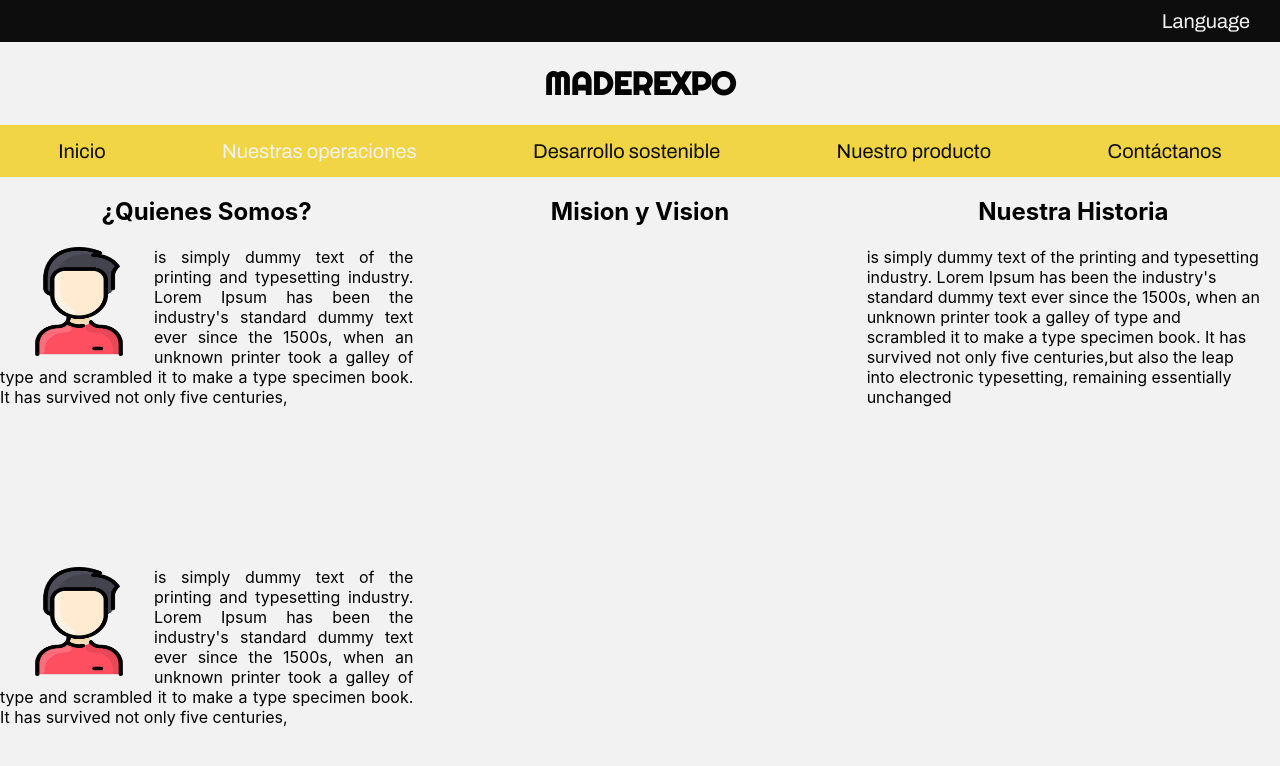
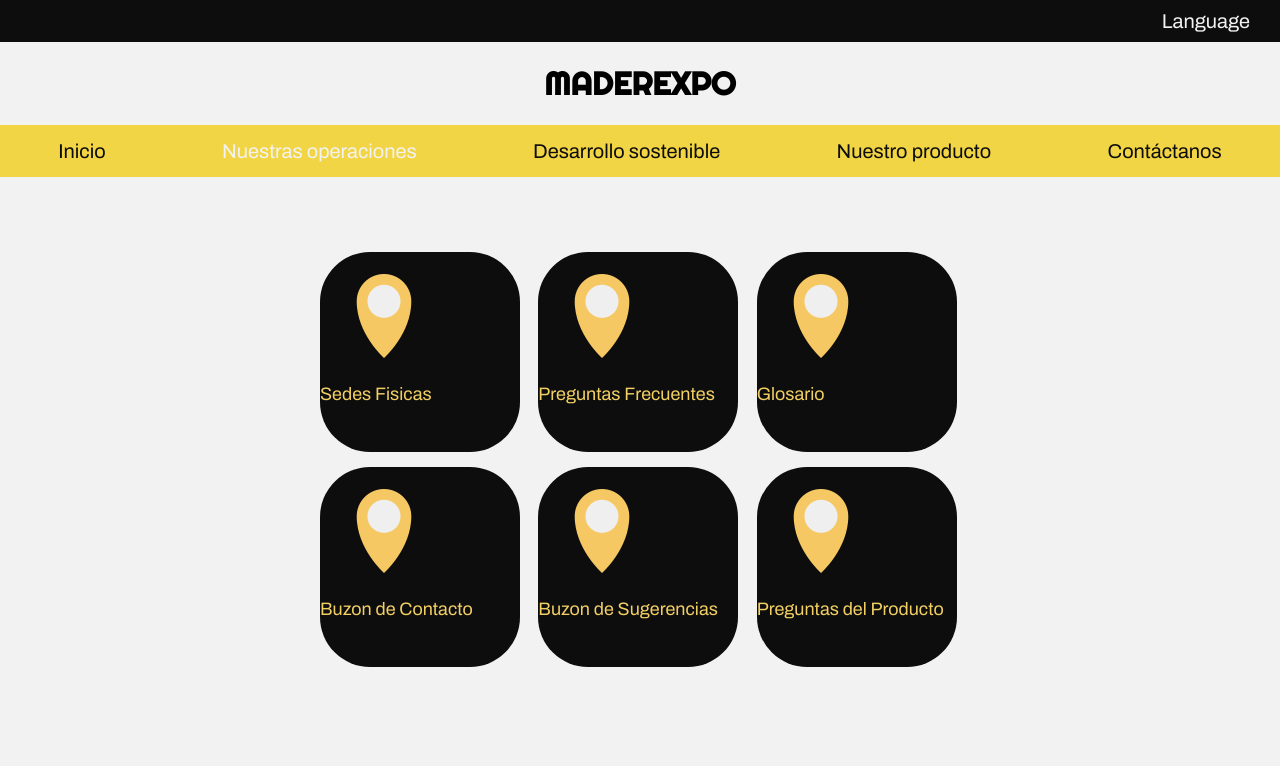
Before and after one commit to Gipamo/Maderexpo, a React (Create React App) app in the folder maderexpo/: page / in a window 1280 px wide. Shown: the top 766 px of the page. Built offline with nearby package versions, Linux system fonts and the light colour scheme; a web font is replaced by a local one.

Commit message:
botones añadidos

```diff
--- a/maderexpo/src/App.css
+++ b/maderexpo/src/App.css
@@ -139,37 +139,8 @@ body{
   background-size: 100% 2px;
 }
 
-.grid{
-  display: grid;
-  width: 100%;
-  height: 100%;
-  grid-template-areas: "left main rigth";
-  grid-template-columns: 1fr 1fr 1fr;
-  grid-template-rows: 70px 1fr 1fr;
-  grid-column-gap: 20px;
-  margin: 0;
-}
-
-.grid1{
-  text-align: center;
-}
-
-.grid2{
-  text-align: justify;
-}
-
-.grid3{
-  text-align: justify;
-  margin-top: 80px;
-}
-
 #historyback{
   margin-top: 80px;
-}
-
-
-.history{
-  margin-right: 20px;
 }
 
 .imagenes{
@@ -181,3 +152,38 @@ body{
   margin-left: 14px;
   margin-right: 10px;
 }
+
+.parent {
+  display: grid;
+  grid-template-columns: 1.5fr repeat(3, 1fr) 1.5fr;
+  grid-template-rows: 0.3fr repeat(2, 1fr) 0.3fr;
+  grid-column-gap: 15px;
+  grid-row-gap: 15px;
+  }
+
+  .parent div{
+    background-color: #0D0D0D;
+    width: 200px;
+    height: 200px;
+    border-radius: 50px;
+  }
+  .parent div a{
+    font-family: var(--title);
+    font-size: 18px;
+    color: #F2CF63;
+    text-decoration: none;
+    align-items: center;
+    bottom:50px;
+  }
+  .div1 { grid-area: 2 / 2 / 3 / 3;
+  }
+  .div2 { grid-area: 2 / 3 / 3 / 4;
+  }
+  .div3 { grid-area: 2 / 4 / 3 / 5;
+  }
+  .div4 { grid-area: 3 / 2 / 4 / 3;
+  }
+  .div5 { grid-area: 3 / 3 / 4 / 4;
+  }
+  .div6 { grid-area: 3 / 4 / 4 / 5;
+  }
--- a/maderexpo/src/App.js
+++ b/maderexpo/src/App.js
@@ -1,5 +1,5 @@
 import React from 'react';
-import logo from './img/quienes.png';
+import Icon from './img/icono.png';
 import './App.css';
 
 
@@ -22,51 +22,18 @@ function App() {
             </div>
         </div>
       </header>
-
-      <div class="grid">
-        <div class="grid1">
-          <h2>¿Quienes Somos?</h2>
-        </div>
-        <div class="grid1">
-        <h2>Mision y Vision</h2>
-        </div>
-        <div class="grid1">
-        <h2>Nuestra Historia</h2>
-        </div>
-
-
-
-        <div class="grid2">
-          <div class="notice">
-              <img src={logo} class="imagenes"></img><aside>is simply dummy text of the printing and typesetting industry. Lorem Ipsum has been the industry's standard dummy text ever since the 1500s, when an unknown printer took a galley of type and scrambled it to make a type specimen book. It has survived not only five centuries,</aside>
-            </div>
-
-        </div>
-        <div class="grid2">
-
-        </div>
-        <div class="history">
-        <aside>is simply dummy text of the printing and typesetting industry. Lorem Ipsum has been the industry's standard dummy text ever since the 1500s, when an unknown printer took a galley of type and scrambled it to make a type specimen book. It has survived not only five centuries,but also the leap into electronic typesetting, remaining essentially unchanged</aside>
-        </div>
-
-
-
-        <div class="grid3">
-        <img src={logo} class="imagenes"></img><aside>is simply dummy text of the printing and typesetting industry. Lorem Ipsum has been the industry's standard dummy text ever since the 1500s, when an unknown printer took a galley of type and scrambled it to make a type specimen book. It has survived not only five centuries,</aside>
-        </div>
-        <div class="grid3">
-
-        </div>
-        <div class="history" id="historyback">
-
-        </div>
+      <div class="parent">
+      <div class="div1"> <img src={Icon} alt="Icono" /><br/><a href="">Sedes Fisicas</a> </div>
+      <div class="div2"> <img src={Icon} alt="Icono" /><br/><a href="">Preguntas Frecuentes</a> </div>
+      <div class="div3"> <img src={Icon} alt="Icono" /><br/><a href="">Glosario</a> </div>
+      <div class="div4"> <img src={Icon} alt="Icono" /><br/><a href="">Buzon de Contacto</a> </div>
+      <div class="div5"> <img src={Icon} alt="Icono" /><br/><a href="">Buzon de Sugerencias</a> </div>
+      <div class="div6"> <img src={Icon} alt="Icono" /><br/><a href="">Preguntas del Producto</a> </div>
+</div>
       </div>
 
 
 
-
-
-    </div>
   );
 }
 
```
Also changed, not shown: maderexpo/src/img/icono.png (added), maderexpo/src/img/quienes.png (deleted).
